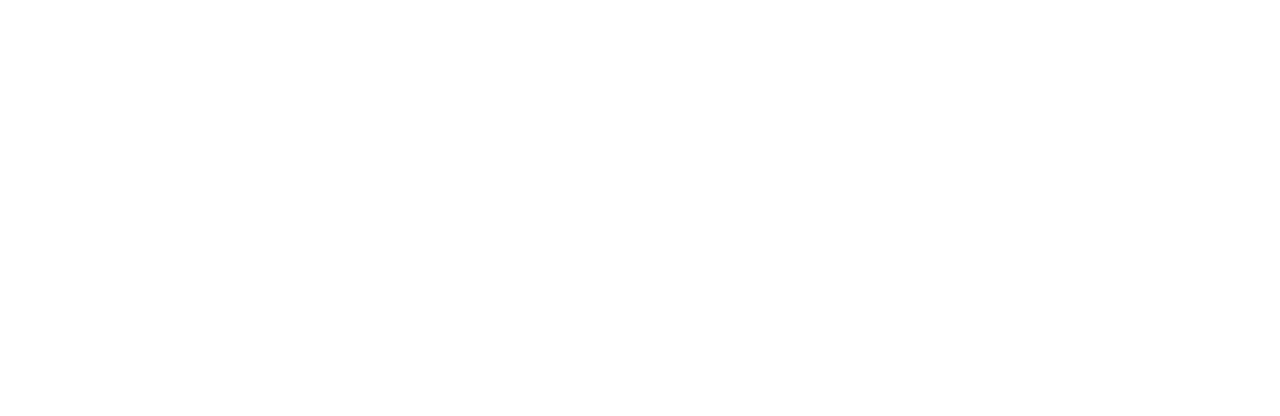
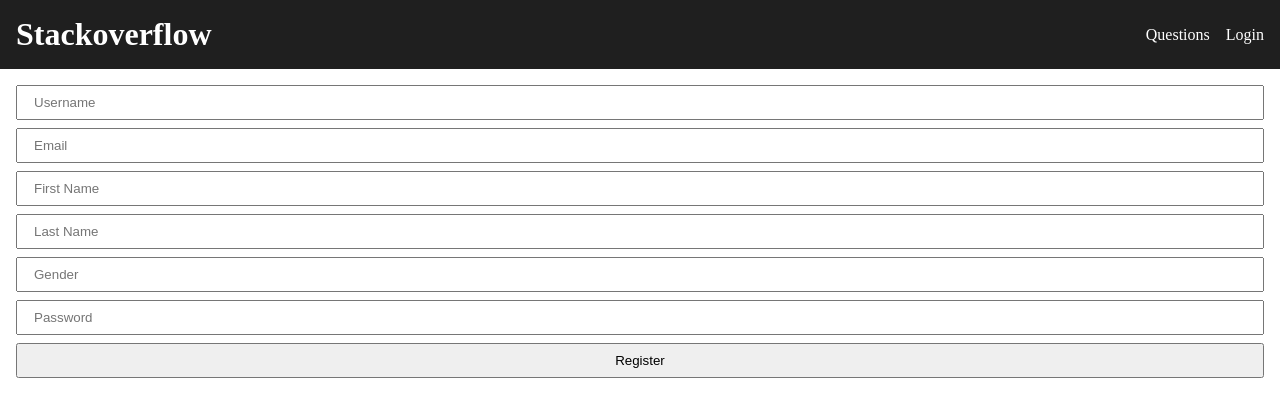
Before and after one commit to ringtho/stackoverflow, a React (Create React App) app: page /register in a window 1280 px wide. Before the commit this address had no page. Shown: the top 416 px of the page. Built offline with nearby package versions, Linux system fonts and the light colour scheme.

Commit message:
Added Register user page and handle on chnage functionality to store the formData before submission

```diff
--- a/src/App.js
+++ b/src/App.js
@@ -2,6 +2,7 @@
 import Questions from "./pages/Questions"
 import Question from "./pages/Question"
 import Login from "./pages/Login"
+import Register from "./pages/Register"
 import Layout from "./components/Layout"
 import { useState } from "react"
 
@@ -14,6 +15,7 @@
       <Routes>
         <Route path="/" element={<Layout />}>
           <Route path="login" element={<Login setToken={setToken} />} />
+          <Route path="register" element={<Register />} />
           <Route path="questions" element={<Questions token={token} />} />
           <Route path="questions/:id" element={<Question />} />
         </Route>
--- a/src/pages/Questions.js
+++ b/src/pages/Questions.js
@@ -45,13 +45,8 @@
   const handleSubmit = (e) => {
     e.preventDefault()
     async function postData(){
-      try {
         const data = await postQuestion(formData, props.token)
         console.log(data)
-      } catch(err){
-        console.log(err)
-      }
-
     }
     postData()
   }
--- /dev/null
+++ b/src/pages/Register.js
@@ -0,0 +1,80 @@
+import React, { useState } from "react"
+
+
+export default function Register(){
+    const [formData, setFormData] = useState({
+        username:"",
+        email:"",
+        firstName:"",
+        lastName: "",
+        gender: "",
+        password:""
+    })
+
+    const handleOnChange = (e) => {
+        const { value, name } = e.target
+        setFormData(prevState => {
+            return {...prevState,
+                [name]: value
+            }
+        })
+
+    }
+
+    const handleSubmit = (e) => {
+        e.preventDefault()
+        console.log(formData)
+    }
+
+    console.log(formData)
+
+    return (
+        <div className="login-container">
+            <form className="login-form" onSubmit={handleSubmit}>
+                <input
+                    type="text"
+                    name="username"
+                    placeholder="Username"
+                    value={formData.username}
+                    onChange={handleOnChange}
+                />
+                <input
+                    type="email"
+                    name="email"
+                    placeholder="Email"
+                    value={formData.email}
+                    onChange={handleOnChange}
+                />
+                <input
+                    type="text"
+                    name="firstName"
+                    placeholder="First Name"
+                    value={formData.firstName}
+                    onChange={handleOnChange}
+                />
+                <input
+                    type="text"
+                    name="lastName"
+                    placeholder="Last Name"
+                    value={formData.lastName}
+                    onChange={handleOnChange}
+                />
+                 <input
+                    type="text"
+                    name="gender"
+                    placeholder="Gender"
+                    value={formData.gender}
+                    onChange={handleOnChange}
+                />
+                <input
+                    type="password"
+                    name="password"
+                    placeholder="Password"
+                    value={formData.password}
+                    onChange={handleOnChange}
+                />
+                <button>Register</button>
+            </form>
+        </div>
+    )
+}
```
